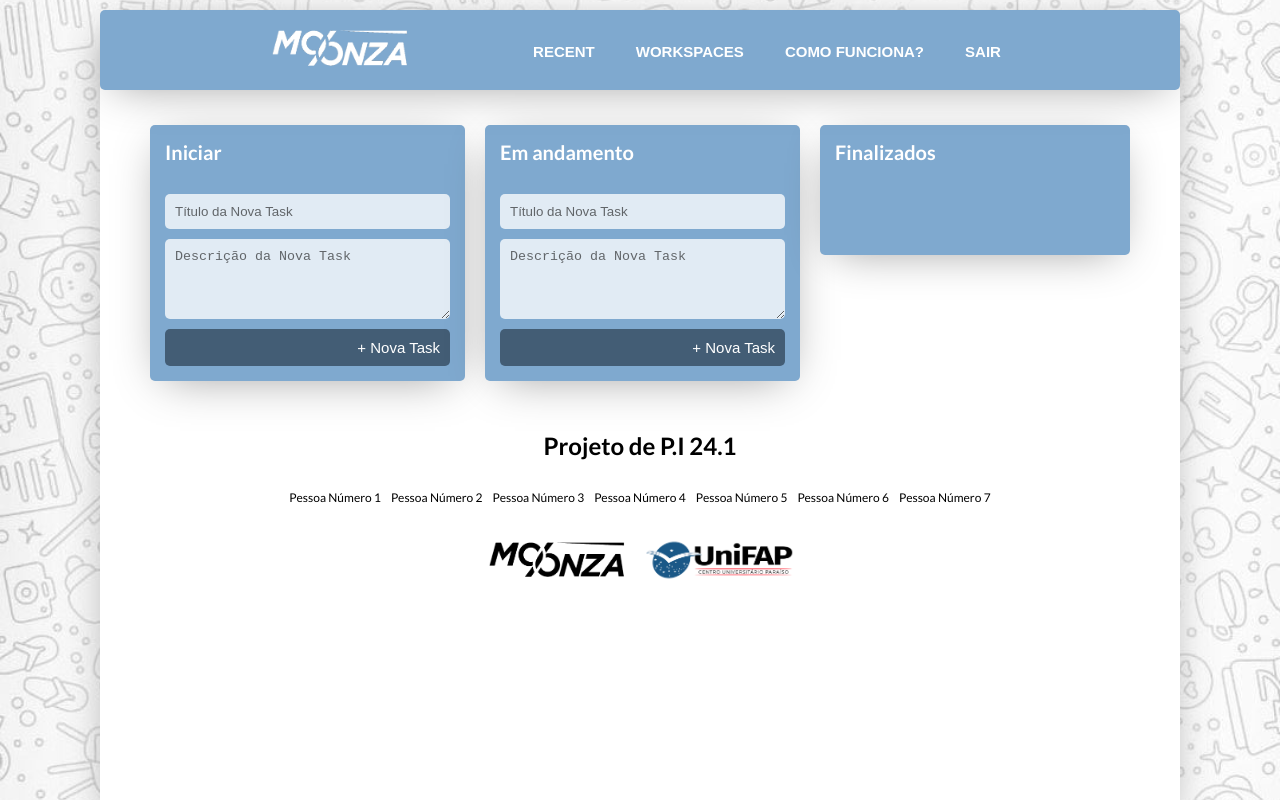
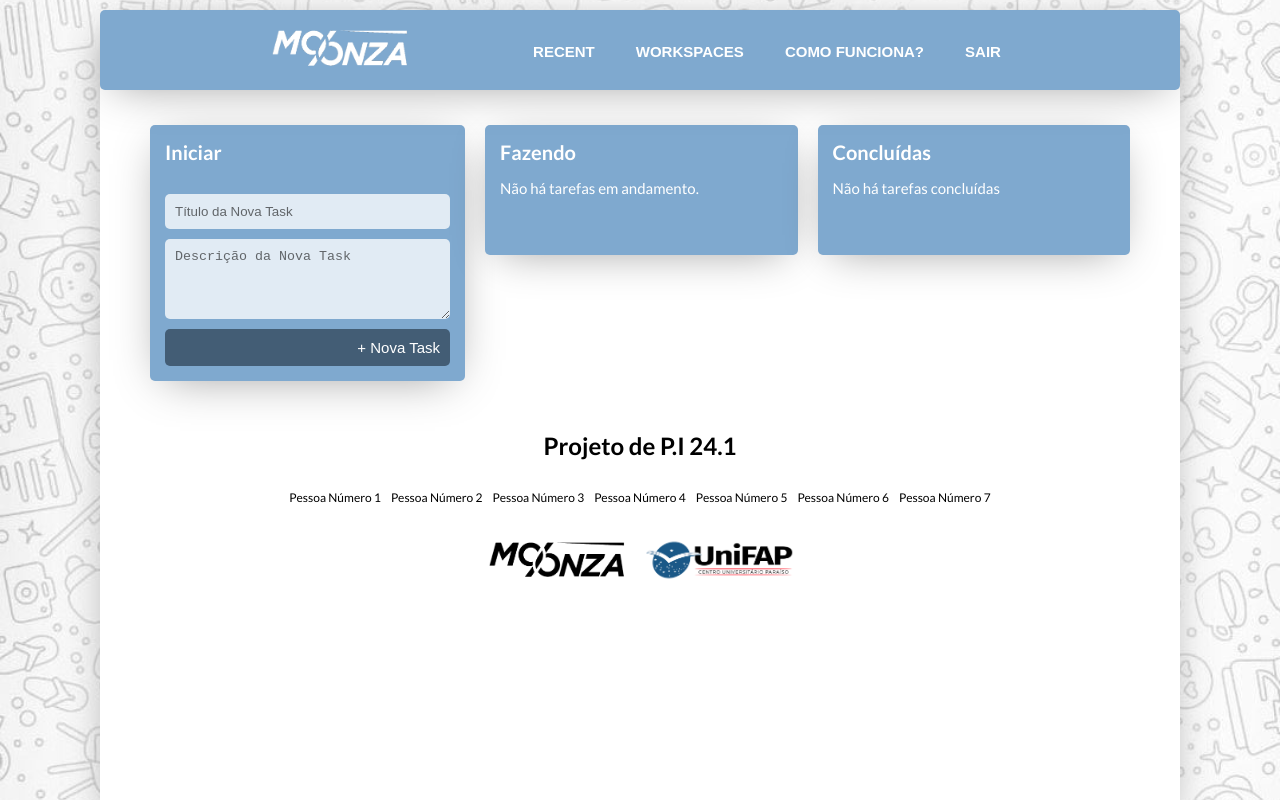
Before and after one commit to JotaEfi/Frontend-ProjetoPI, a React (Create React App) app: page /projects/1/tasks in a window 1280 px wide. Built offline with nearby package versions, Linux system fonts and the light colour scheme; sample sign-in values are in the browser's storage.

Commit message:
function to do, doing and done

```diff
--- a/src/js/components/finishedComponent.js
+++ b/src/js/components/finishedComponent.js
@@ -1,50 +1,25 @@
-import React, { useState } from "react";
+import React, { useContext } from "react";
+import { TaskContext } from "../../services/taskContext";
 
-function ToDoComponents() {
-  const [tasks, setTasks] = useState([]);
-  const [newTaskTitle, setNewTaskTitle] = useState("");
-  const [newTaskBody, setNewTaskBody] = useState("");
-
-  const handleNewTaskTitleChange = (event) => {
-    setNewTaskTitle(event.target.value);
-  };
-
-  const handleNewTaskBodyChange = (event) => {
-    setNewTaskBody(event.target.value);
-  };
-
-  const handleAddTask = () => {
-    if (!newTaskBody.trim()) {
-      // Se a textarea estiver vazia ou contiver apenas espaços em branco, não faça nada
-      return;
-    }
-
-    const newTask = {
-      id: tasks.length + 1,
-      title: newTaskTitle,
-      body: newTaskBody,
-      situation: 0,
-    };
-
-    setTasks([...tasks, newTask]);
-    setNewTaskTitle("");
-    setNewTaskBody("");
-  };
+function FinishedComponents() {
+  const { tasks } = useContext(TaskContext);
 
   return (
     <div className="tasksComponents">
-      <h2>Finalizados</h2>
+      <h2>Concluídas</h2>
       <div className="tasks">
-        {tasks.map((task) => (
-          <div key={task.id} className="task">
-            <p className="taskName">{task.title}</p>
-            <p className="descTask">{task.body}</p>
-          </div>
-        ))}
+      {tasks.filter(task => task.status === "DONE").length > 0 ? (
+  tasks.filter(task => task.status === "DONE").map((task) => (
+    <div key={task.id} className="task">
+      <p className="taskName finished">{task.title}</p>
+    </div>
+  ))
+) : (
+  <div>Não há tarefas concluídas</div>
+)}
       </div>
-
     </div>
   );
 }
 
-export default ToDoComponents;
+export default FinishedComponents;
--- a/src/js/components/startComponent.js
+++ b/src/js/components/startComponent.js
@@ -1,38 +1,21 @@
-import React, { useState } from "react";
+import React, { useState, useContext } from "react";
 import { api } from "../../services/api";
-import { useEffect } from "react";
+import { TaskContext } from "../../services/taskContext";
 
-function ToDoComponents() {
-  const [tasks, setTasks] = useState([]);
+function ToDoComponents({selectedProjectId}) {
+  const { tasks, addTask, updateTaskStatus } = useContext(TaskContext);
   const [newTaskTitle, setNewTaskTitle] = useState("");
   const [newTaskBody, setNewTaskBody] = useState("");
-
-  const saveTasksToLocalStorage = (tasks) => {
-    localStorage.setItem('tasks', JSON.stringify(tasks));
-  };
-
-  // Função para carregar as tarefas do localStorage
-  const loadTasksFromLocalStorage = () => {
-    const savedTasks = localStorage.getItem('tasks');
-    if (savedTasks) {
-      setTasks(JSON.parse(savedTasks));
-    }
-  };
-
-  // Carrega as tarefas do localStorage quando o componente é montado
-  useEffect(() => {
-    loadTasksFromLocalStorage();
-  }, []);
 
   const handleNewTaskTitleChange = (event) => {
     setNewTaskTitle(event.target.value);
   };
 
-  const handleNewTaskBodyChange =  (event) => {
+  const handleNewTaskBodyChange = (event) => {
     setNewTaskBody(event.target.value);
   };
 
-  const handleAddTask =  async () => {
+  const handleAddTask = async () => {
     if (!newTaskBody.trim()) {
       return;
     }
@@ -42,9 +25,8 @@ function ToDoComponents() {
       title: newTaskTitle,
       description: newTaskBody,
       dueTime: null,
-      situation: 0,
+      status: "TODO",
     };
-
 
     try {
       await api
@@ -58,30 +40,31 @@ function ToDoComponents() {
       .then((response) => {
         console.log(response.data);
         console.log('deu ceerto');
-        const newTasks = [...tasks, newTask];
-        setTasks(newTasks);
-        saveTasksToLocalStorage(newTasks);
+        addTask(newTask);
+        setNewTaskTitle("");
+        setNewTaskBody("");
+        // saveTasksToLocalStorage(newTask);
 
 
       });
-    } catch (error) {
-        console.error('Erro ao tentar criar projeto:', error);
 
 
-    };
-    setTasks([...tasks, newTask]);
-    setNewTaskTitle("");
-    setNewTaskBody("");
+    } catch (error) {
+      console.error('Erro ao tentar criar projeto:', error);
+    }
   };
 
   return (
     <div className="tasksComponents">
       <h2>Iniciar</h2>
       <div className="tasks">
-        {tasks.map((task) => (
+        {tasks.filter(task => task.status === "TODO").map((task) => (
           <div key={task.id} className="task">
             <p className="taskName">{task.title}</p>
             <p className="descTask">{task.description}</p>
+            <div className="btnChange">
+              <button onClick={() => updateTaskStatus(task.id, "DOING")}>fazer</button>
+            </div>
           </div>
         ))}
       </div>
--- a/src/js/components/waitingComponent.js
+++ b/src/js/components/waitingComponent.js
@@ -1,67 +1,29 @@
-import React, { useState } from "react";
+import React, { useContext } from "react";
+import { TaskContext } from "../../services/taskContext";
 
-function ToDoComponents() {
-  const [tasks, setTasks] = useState([]);
-  const [newTaskTitle, setNewTaskTitle] = useState("");
-  const [newTaskBody, setNewTaskBody] = useState("");
-
-  const handleNewTaskTitleChange = (event) => {
-    setNewTaskTitle(event.target.value);
-  };
-
-  const handleNewTaskBodyChange = (event) => {
-    setNewTaskBody(event.target.value);
-  };
-
-  const handleAddTask = () => {
-    if (!newTaskBody.trim()) {
-      // Se a textarea estiver vazia ou contiver apenas espaços em branco, não faça nada
-      return;
-    }
-
-    const newTask = {
-      id: tasks.length + 1,
-      title: newTaskTitle,
-      body: newTaskBody,
-      situation: 0,
-    };
-
-    setTasks([...tasks, newTask]);
-    setNewTaskTitle("");
-    setNewTaskBody("");
-  };
+function DoingComponents() {
+  const { tasks, updateTaskStatus } = useContext(TaskContext);
 
   return (
     <div className="tasksComponents">
-      <h2>Em andamento</h2>
+      <h2>Fazendo</h2>
       <div className="tasks">
-        {tasks.map((task) => (
-          <div key={task.id} className="task">
-            <p className="taskName">{task.title}</p>
-            <p className="descTask">{task.body}</p>
-          </div>
-        ))}
+      {tasks.filter(task => task.status === "DOING").length > 0 ? (
+  tasks.filter(task => task.status === "DOING").map((task) => (
+    <div key={task.id} className="task">
+      <p className="taskName">{task.title}</p>
+      <p className="descTask">{task.description}</p>
+      <div className="btnChange">
+        <button onClick={() => updateTaskStatus(task.id, "DONE")}>concluir</button>
       </div>
-
-      <div className="tasks_component">
-        <input
-          type="text"
-          value={newTaskTitle}
-          onChange={handleNewTaskTitleChange}
-          placeholder="Título da Nova Task"
-        />
-        <textarea
-          value={newTaskBody}
-          onChange={handleNewTaskBodyChange}
-          placeholder="Descrição da Nova Task"
-        ></textarea>
-
-        <button className="btnTask" onClick={handleAddTask}>
-          + Nova Task
-        </button>
+    </div>
+  ))
+) : (
+  <div>Não há tarefas em andamento.</div>
+)}
       </div>
     </div>
   );
 }
 
-export default ToDoComponents;
+export default DoingComponents;
--- a/src/js/pages/tasks.js
+++ b/src/js/pages/tasks.js
@@ -8,6 +8,7 @@ import FinishedComponent from "../components/finishedComponent.js";
 import backgroundImage from "../../assets/img/site-background.jpg";
 // import { Textarea } from "@chakra-ui/react";
 import Footer from "../components/footer.js"
+import { TaskProvider } from "../../services/taskContext.js";
 
 
 
@@ -19,11 +20,15 @@ function Tasks() {
       <img className="background_image" src={backgroundImage} alt="" />
       <div className="white_space"></div>
       <Navbar />
+      <TaskProvider>
       <section className="toDoContainer">
+
         <StartComponent />
         <WaitingComponent />
         <FinishedComponent />
+
       </section>
+      </TaskProvider>
       <Footer />
     </div>
   );
--- /dev/null
+++ b/src/services/taskContext.js
@@ -0,0 +1,46 @@
+import React, { createContext, useState, useEffect } from "react";
+
+export const TaskContext = createContext();
+
+export const TaskProvider = ({ children }) => {
+  const [tasks, setTasks] = useState([]);
+
+  const saveTasksToLocalStorage = (tasks) => {
+    localStorage.setItem('tasks', JSON.stringify(tasks));
+  };
+
+  const loadTasksFromLocalStorage = () => {
+    const savedTasks = localStorage.getItem('tasks');
+    if (savedTasks) {
+      setTasks(JSON.parse(savedTasks));
+    }
+  };
+
+  useEffect(() => {
+    loadTasksFromLocalStorage();
+  }, []);
+
+  const addTask = (newTask) => {
+    setTasks((prevTasks) => {
+      const updatedTasks = [...prevTasks, newTask];
+      saveTasksToLocalStorage(updatedTasks);
+      return updatedTasks;
+    });
+  };
+
+  const updateTaskStatus = (taskId, newStatus) => {
+    setTasks((prevTasks) => {
+      const updatedTasks = prevTasks.map((task) =>
+        task.id === taskId ? { ...task, status: newStatus } : task
+      );
+      saveTasksToLocalStorage(updatedTasks);
+      return updatedTasks;
+    });
+  };
+
+  return (
+    <TaskContext.Provider value={{ tasks, addTask, updateTaskStatus }}>
+      {children}
+    </TaskContext.Provider>
+  );
+};
--- a/src/styles/App.css
+++ b/src/styles/App.css
@@ -258,6 +258,9 @@
   padding: 0px;
   background-color: none;
 }
+.tasksComponents .tasks .finished {
+  text-decoration: line-through;
+}
 .tasksComponents .tasks .taskName {
   font-size: 1.7rem;
 }
@@ -272,6 +275,8 @@
   padding: 10px;
   background-color: #4072A0;
   border-radius: 5px;
+  display: flex;
+  flex-direction: column;
 }
 
 .tasks_component {
--- a/src/styles/scss/Tasks.scss
+++ b/src/styles/scss/Tasks.scss
@@ -39,6 +39,12 @@ box-shadow: 0px 9px 45px -14px rgba(0,0,0,0.41);
 
 
    .tasks {
+
+    .finished {
+          text-decoration: line-through;
+
+    }
+
     border-radius: $border-radius;
     display: flex;
     flex-direction: column;
@@ -63,6 +69,8 @@ box-shadow: 0px 9px 45px -14px rgba(0,0,0,0.41);
     padding: 10px;
     background-color: $color-btn;
     border-radius: $border-radius;
+    display: flex;
+    flex-direction: column;
 
 
   }
```
Also changed, not shown: 1 other file (tests, documents, lock files or other folders).
